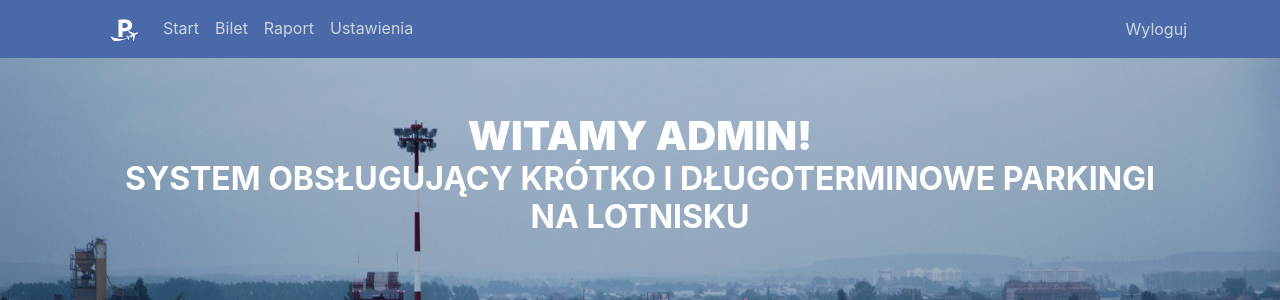
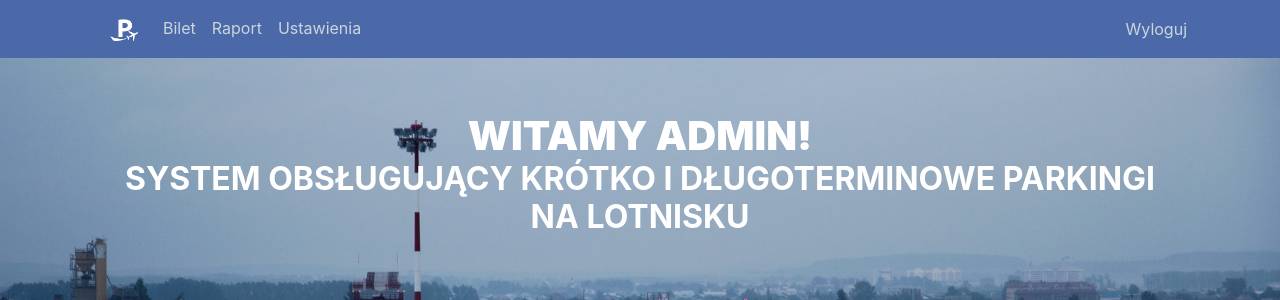
Before and after one commit to adamnapieralski/bd2-airport-parking-database, a Django app: page / in a window 1280 px wide. Shown: the top 300 px of the page. Run offline with Django 3.2, Linux system fonts and the light colour scheme; a user stored in the database is signed in; some libraries are stand-ins or nearby versions.

Commit message:
removed start from navigation bar

```diff
--- a/airport_parking_site/parking_app/templates/parking_app/base.html
+++ b/airport_parking_site/parking_app/templates/parking_app/base.html
@@ -28,7 +28,6 @@
                   <a class="navbar-brand" href="{% url 'parking_app-home' %}">
                     <img src="{% static 'parking_app/favicon.png' %}" width="30" height="30" alt="">
                   </a>
-                  <a class="nav-item nav-link" href="{% url 'parking_app-home' %}">Start</a>
                   <a class="nav-item nav-link" href="{% url 'parking_app-tickets' %}">Bilet</a>
                   {% if user.is_authenticated %}
                     {% if user.is_superuser %}
```
